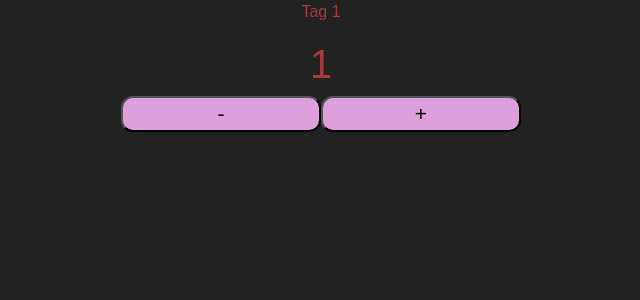
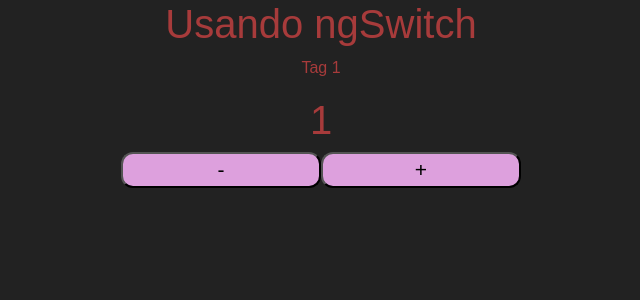
Before and after one commit to leoportogtr86/angular, an Angular app in the folder frontend/: page / in a window 1280 px wide. Shown: the top 300 px of the page, without its empty margins (319-959 px from the left). Built offline with nearby package versions, Linux system fonts and the light colour scheme.

Commit message:
ngSwitch para testar varias condicoes - add botao de contador para alterar os valores

```diff
--- a/frontend/src/app/components/ng-switch/ng-switch.component.html
+++ b/frontend/src/app/components/ng-switch/ng-switch.component.html
@@ -1,4 +1,7 @@
 <div class="flex justify-center flex-col">
+
+    <h1 class="title">Usando ngSwitch</h1>
+
 
 
     <div [ngSwitch]="x" class="div">
```
